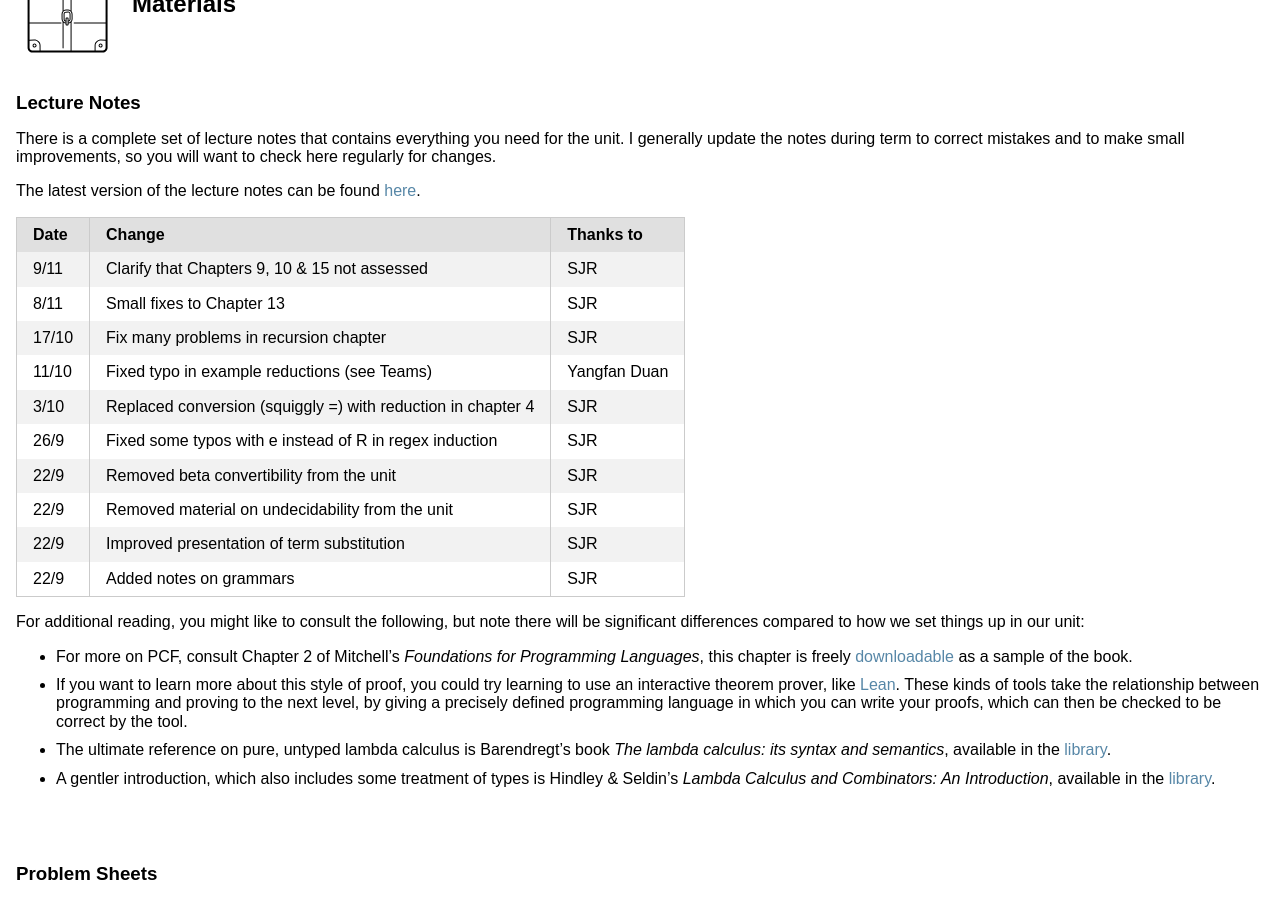
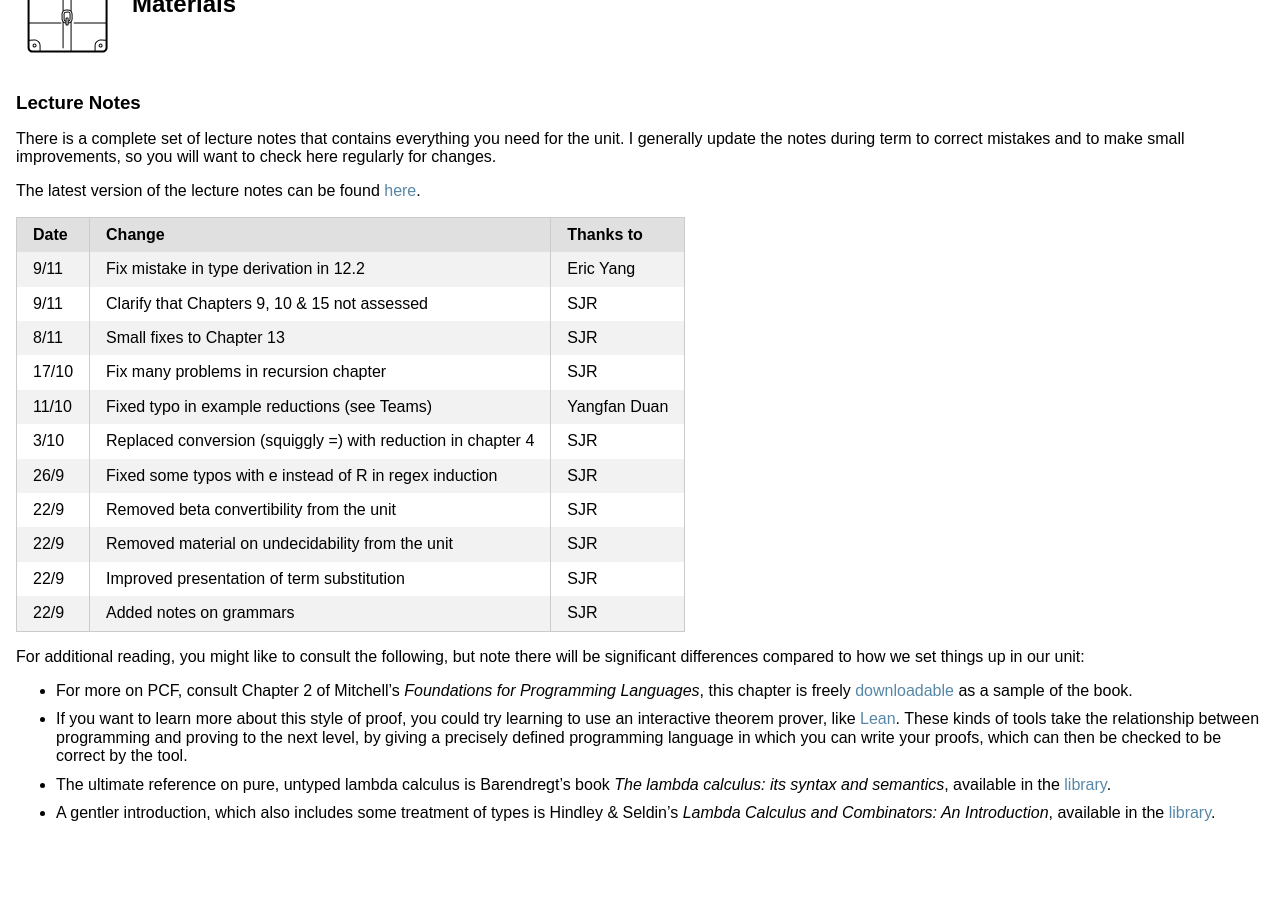
Before and after one commit to uob-coms30040/uob-coms30040.github.io, a Jekyll site: the page built from welcome.md, in a window 1280 px wide and 900 px high, scrolled down 679 px. Built offline with Jekyll 4.4.1, drawn with Linux system fonts in a browser that asks for light colours; nearby versions of some CDN libraries.

Commit message:
changelog

```diff
--- a/welcome.md
+++ b/welcome.md
@@ -43,6 +43,7 @@ Outside of lectures and classes, if you have any questions about the material, t
   </tr>
   </thead>
   <tbody>
+    <tr><td>9/11</td><td>Fix mistake in type derivation in 12.2</td><td>Eric Yang</td></tr>
     <tr><td>9/11</td><td>Clarify that Chapters 9, 10 & 15 not assessed</td><td>SJR</td></tr>
     <tr><td>8/11</td><td>Small fixes to Chapter 13</td><td>SJR</td></tr>
     <tr><td>17/10</td><td>Fix many problems in recursion chapter</td><td>SJR</td></tr>
```
